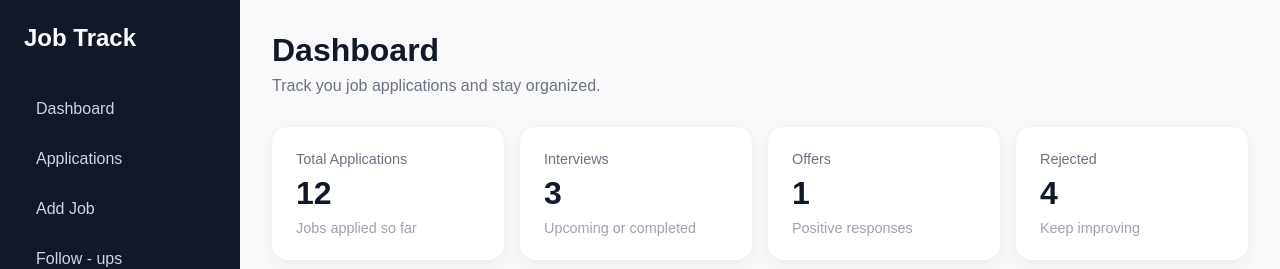
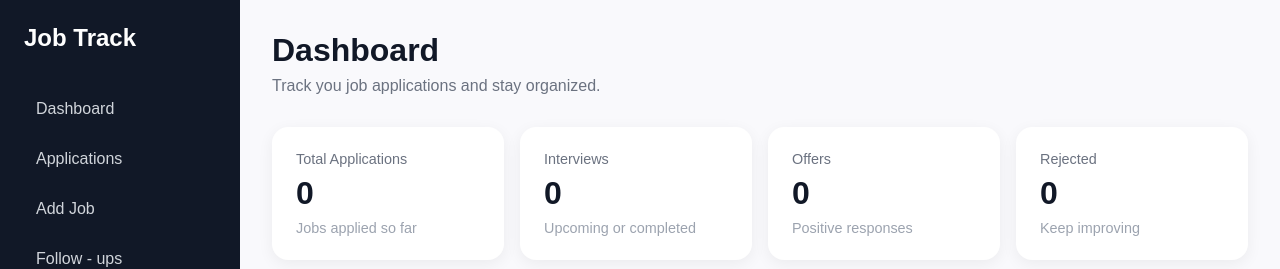
Before and after one commit to Ujjwal-Darnal/Job-Tracker-App, a React (Vite) app: page / in a window 1280 px wide. Shown: the top 269 px of the page. Built offline with nearby package versions, Linux system fonts and the light colour scheme.

Commit message:
Add dynamic dashboard statistics

```diff
--- a/src/App.jsx
+++ b/src/App.jsx
@@ -39,14 +39,26 @@ function App(){
   //========== function to filtered Job=====//
 const filteredJobs = jobs.filter((job) => {
   const matchesSearch =
-    job.jobTitle.toLowerCase().includes(searchTerm.toLowerCase()) ||
-    job.company.toLowerCase().includes(searchTerm.toLowerCase());
+    job.jobTitle.toLowerCase().includes(searchJob.toLowerCase()) ||
+    job.company.toLowerCase().includes(searchJob.toLowerCase());
 
   const matchesStatus =
     statusFilter === "All" || job.status === statusFilter;
 
   return matchesSearch && matchesStatus;
 });
+
+
+const totalApplications = jobs.length;
+const interviews = jobs.filter(
+  (job)=>job.status==="Interview"
+).length;
+
+const offers = jobs.filter(
+  (job) => job.status === "Offer"
+).length;
+
+const rejected = jobs.filter((job)=>job.status === "Rejected").length;
   return(
 <div className="app-layout">
 
@@ -59,10 +71,11 @@ const filteredJobs = jobs.filter((job) => {
     </div>
 
 <section className="stats-grid">
-      <StatCard title="Total Applications" value="12" description="Jobs applied so far" />
-          <StatCard title="Interviews" value="3" description="Upcoming or completed" />
-          <StatCard title="Offers" value="1" description="Positive responses" />
-          <StatCard title="Rejected" value="4" description="Keep improving" />
+      <StatCard title="Total Applications" value={totalApplications}description="Jobs applied so far" />
+          <StatCard title="Interviews" value={interviews}description="Upcoming or completed" />
+          <StatCard title="Offers" value={offers} description="Positive responses" />
+          <StatCard title="Rejected" value={rejected}
+           description="Keep improving" />
 </section>
 
 <JobForm addJob={addJob}/>
```
